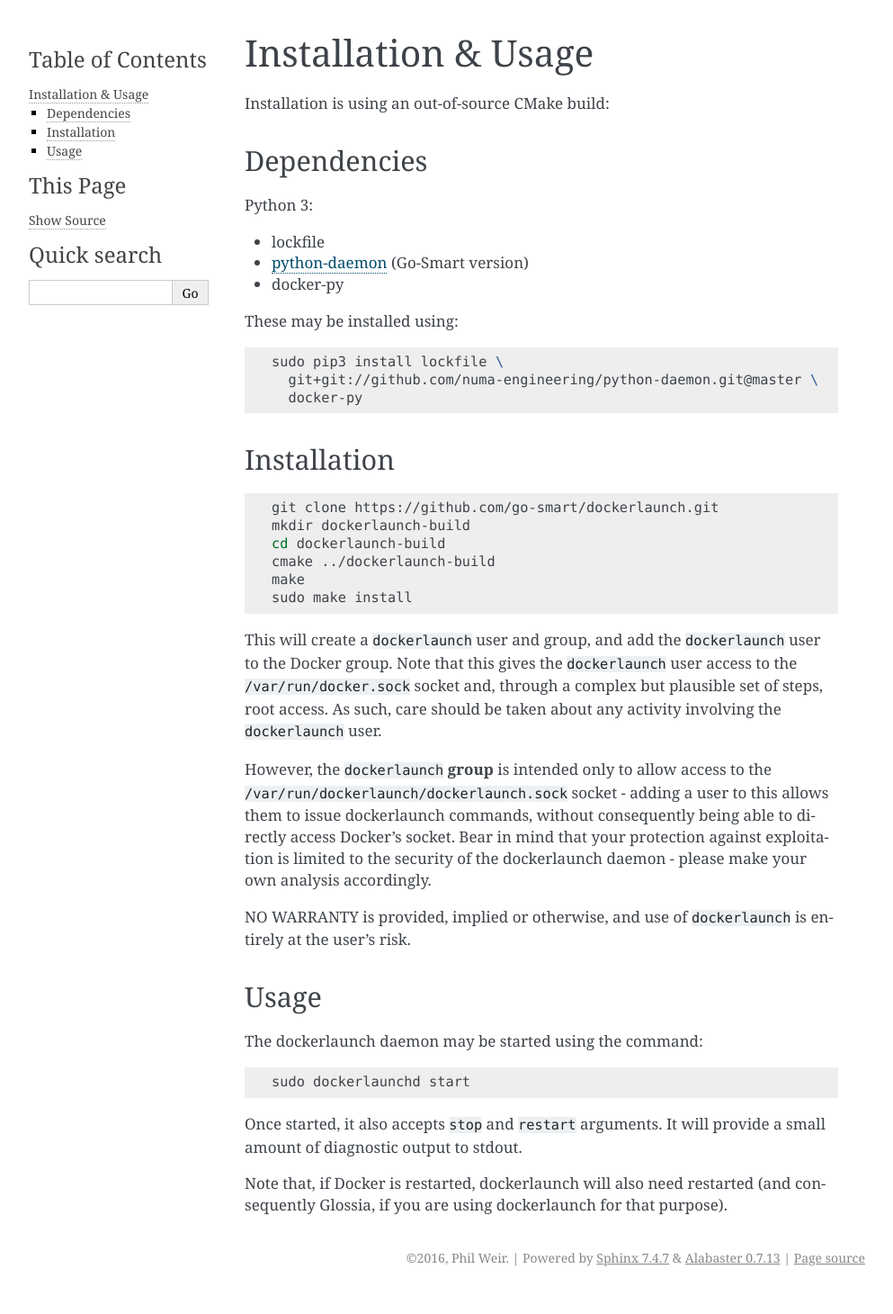
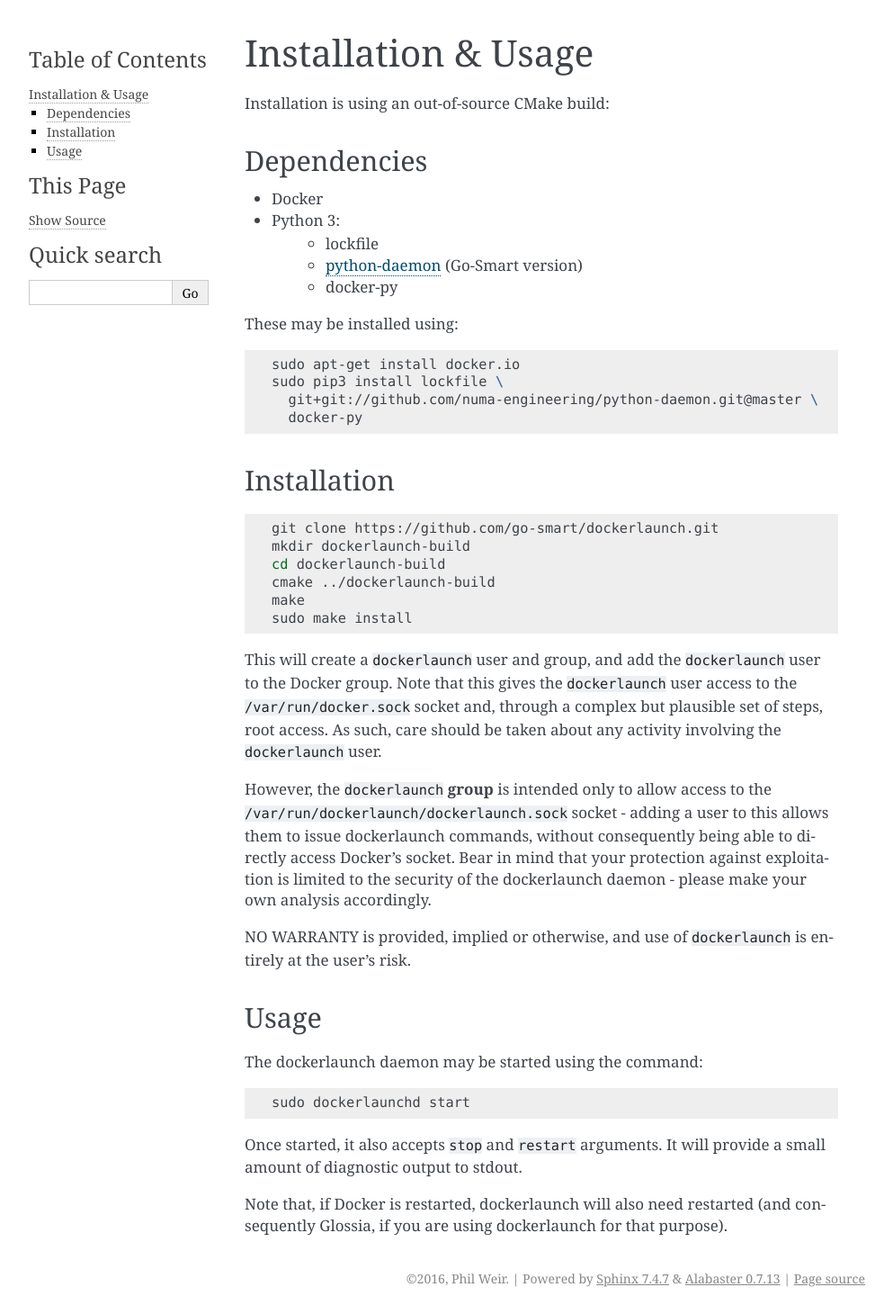
Before and after one commit to go-smart/dockerlaunch, a Sphinx documentation site: the page built from docs/installation.rst, in a window 1280 px wide. Shown: the whole page at 90% size, without its empty margins (148-1141 px from the left). Built offline with Sphinx 7.4.7, drawn with Linux system fonts in a browser that asks for light colours; before the commit the page ends 1437 px from its top, so only the background shows below that.

Commit message:
remember docker in deps

```diff
--- a/docs/installation.rst
+++ b/docs/installation.rst
@@ -6,16 +6,17 @@
 Dependencies
 ------------
 
-Python 3:
-
-- lockfile
-- `python-daemon <https://github.com/go-smart/python-daemon>`_ (Go-Smart version)
-- docker-py
+- Docker
+- Python 3:
+        - lockfile
+        - `python-daemon <https://github.com/go-smart/python-daemon>`_ (Go-Smart version)
+        - docker-py
 
 These may be installed using:
 
 .. code-block:: bash
 
+  sudo apt-get install docker.io
   sudo pip3 install lockfile \
     git+git://github.com/numa-engineering/python-daemon.git@master \
     docker-py
```
